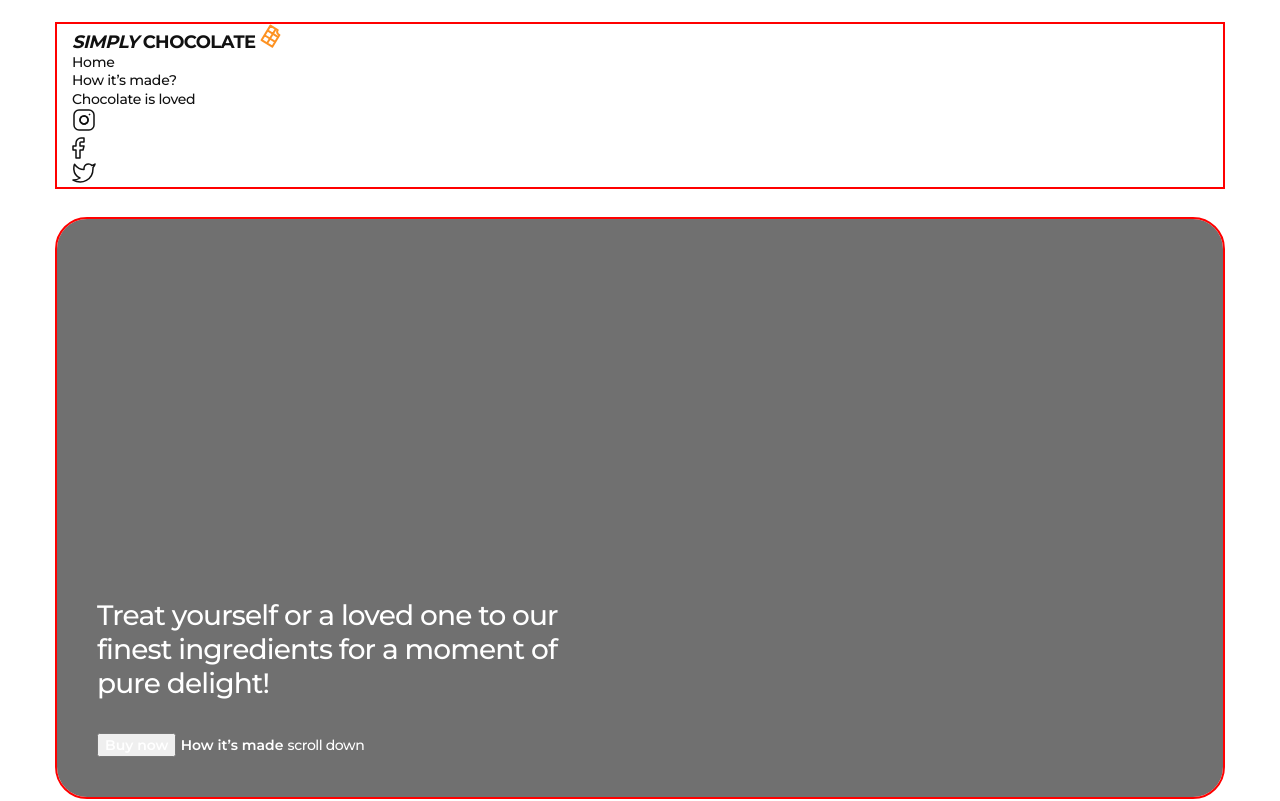
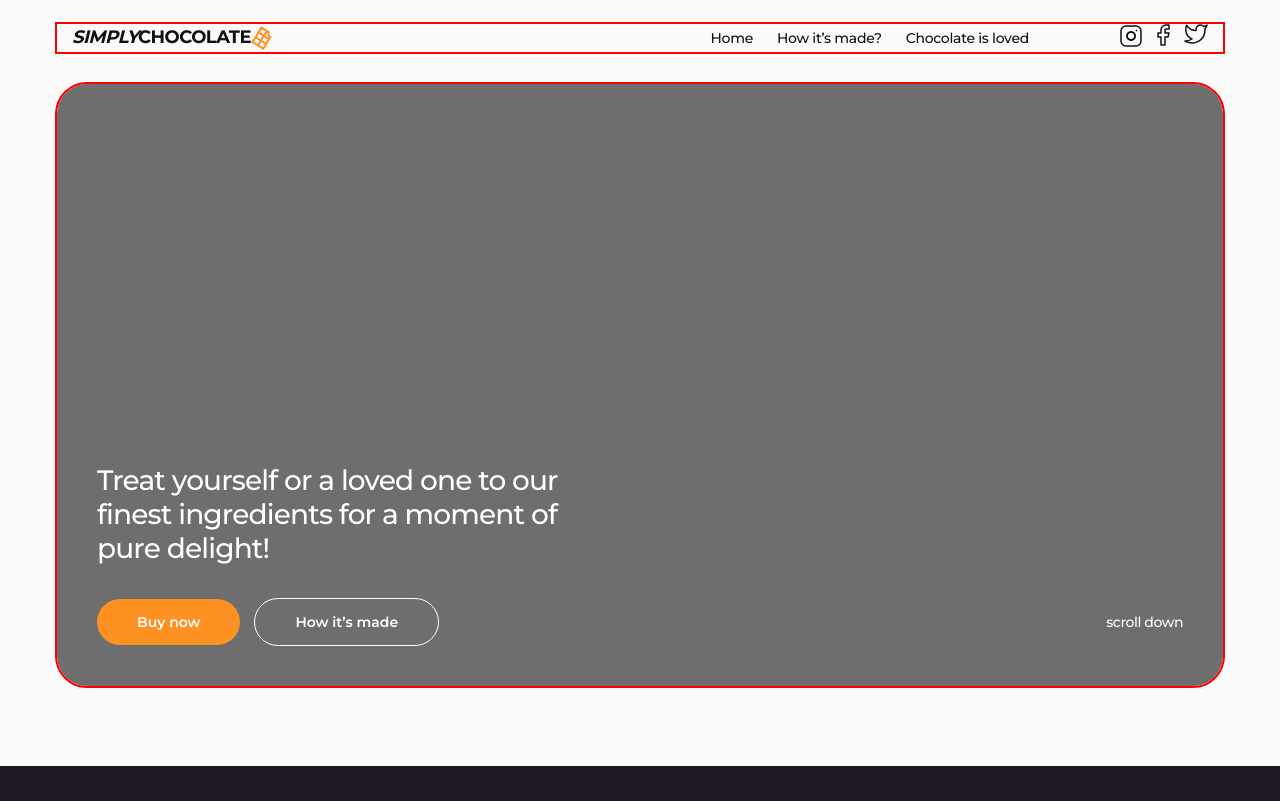
Before and after one commit to PrysiazhnaIra/FSO-104, a plain HTML site: page index.html in a window 1280 px wide. Shown: the top 801 px of the page. Drawn offline with nearby package versions, Linux system fonts and the light colour scheme.

Commit message:
mod3 les2

```diff
--- a/css/styles.css
+++ b/css/styles.css
@@ -1,5 +1,6 @@
 body {
   font-family: "Montserrat", sans-serif;
+  background-color: #fafafa;
 }
 
 p,
@@ -29,8 +30,9 @@ a {
 }
 
 .container {
-  width: 100%;
-  max-width: 1166px;
+  /* width: 100%;
+  max-width: 1166px; */
+  width: 1166px;
   padding-left: 15px;
   padding-right: 15px;
   margin: 0 auto;
@@ -76,16 +78,41 @@ a {
   padding-bottom: 32px;
 }
 
+.header-container {
+  display: flex;
+  align-items: center;
+}
+
 .header-logo {
   color: #111;
   font-size: 18px;
   font-weight: 700;
   line-height: 1.11;
   letter-spacing: -0.03em;
+  display: flex;
+  align-items: center;
 }
 
 .header-logo-italic {
   font-style: italic;
+}
+
+.header-navigation {
+  display: flex;
+  flex-grow: 1;
+  margin-right: 90px;
+  align-items: center;
+  justify-content: space-between;
+}
+
+.header-menu-list {
+  display: flex;
+  gap: 24px;
+}
+
+.header-soc-list {
+  display: flex;
+  gap: 14px;
 }
 
 .header-menu-link {
@@ -123,12 +150,22 @@ a {
   margin-bottom: 32px;
 }
 
+.hero-buttons {
+  display: flex;
+  align-items: center;
+}
+
 .hero-btn {
   color: #fff;
   font-family: inherit;
   font-size: 14px;
   font-weight: 600;
   line-height: normal;
+  border-radius: 100px;
+  background: #fd9222;
+  border: none;
+  padding: 14px 40px;
+  margin-right: 14px;
 }
 
 .hero-made-link {
@@ -136,6 +173,10 @@ a {
   font-size: 14px;
   font-weight: 600;
   line-height: normal;
+  border-radius: 100px;
+  border: 1px solid #fff;
+  background-color: transparent;
+  padding: 14px 40px;
 }
 
 .hero-scroll-link {
@@ -144,6 +185,7 @@ a {
   font-weight: 500;
   line-height: 1.29;
   letter-spacing: -0.03em;
+  margin-left: auto;
 }
 
 /* features */
@@ -154,9 +196,13 @@ a {
 }
 
 .features-list {
+  display: flex;
+  gap: 88px;
+  padding: 0 18px;
 }
 
 .features-item {
+  width: calc((100% - 176px) / 3);
 }
 
 .features-subtitle {
@@ -199,12 +245,22 @@ a {
 }
 
 .taste-list {
+  display: flex;
+  flex-wrap: wrap;
+  /* gap: 24px 32px; */
+  column-gap: 32px;
+  row-gap: 24px;
 }
 
 .taste-item {
+  background-color: #fd9222;
+  border-radius: 15px;
+  padding: 28px 23px;
+  flex-basis: calc((100% - 96px) / 4);
 }
 
 .taste-picture {
+  margin-bottom: 36px;
 }
 
 .taste-subtitle {
@@ -221,12 +277,25 @@ a {
 /* made */
 
 .made {
+  padding-top: 60px;
+  padding-bottom: 60px;
+}
+
+.made-wrapper {
+  display: flex;
+  gap: 20px;
 }
 
 .made-title {
+  margin-bottom: 50px;
 }
 
-.made-img {
+.made-image {
+}
+
+.made.content {
+  padding: 32px;
+  background-color: #ffffff;
 }
 
 .made-subtitle {
@@ -234,12 +303,18 @@ a {
   font-size: 18px;
   font-weight: 600;
   line-height: 1.33;
+  margin-bottom: 28px;
 }
 
 .made-list {
 }
 
 .made-item {
+  margin-bottom: 24px;
+}
+
+.made-item:last-child {
+  margin-bottom: 0;
 }
 
 .made-item-text {
--- a/index.html
+++ b/index.html
@@ -18,7 +18,7 @@
   </head>
   <body>
     <header class="header">
-      <div class="container">
+      <div class="container header-container">
         <nav class="header-navigation">
           <a class="header-logo" href=""
             ><span class="header-logo-italic">SIMPLY</span> CHOCOLATE
@@ -39,28 +39,28 @@
             </li>
           </ul>
         </nav>
-        <ul class="header-menu-list">
-          <li class="header-menu-item">
+        <ul class="header-soc-list">
+          <li class="header-soc-item">
             <a
-              class="header-menu-link"
+              class="header-soc-link"
               href=""
               target="_blank"
               rel="noopener noreferrer"
               ><img src="./images/inst.svg" alt="instagram"
             /></a>
           </li>
-          <li class="header-menu-item">
+          <li class="header-soc-item">
             <a
-              class="header-menu-link"
+              class="header-soc-link"
               href=""
               target="_blank"
               rel="noopener noreferrer"
               ><img src="./images/facebook.svg" alt="facebook"
             /></a>
           </li>
-          <li class="header-menu-item">
+          <li class="header-soc-item">
             <a
-              class="header-menu-link"
+              class="header-soc-link"
               href=""
               target="_blank"
               rel="noopener noreferrer"
@@ -77,9 +77,11 @@
             Treat yourself or a loved one to our finest ingredients for a moment
             of pure delight!
           </h1>
+          <div class="hero-buttons">
             <button type="button" class="hero-btn">Buy now</button>
             <a href="" class="hero-made-link">How it’s made</a>
             <a href="" class="hero-scroll-link">scroll down</a>
+          </div>
         </div>
       </section>
       <section class="features">
@@ -203,34 +205,39 @@
         </div>
       </section>
       <section class="made">
+        <div class="container">
           <h2 class="made-title title">hOW IT’S <span>made?</span></h2>
+          <div class="made-wrapper">
             <img
-          class="made-img"
+              class="made-image"
               src="./images/chocolate_made.jpeg"
               alt="preparating"
               width="600"
               height="400"
             />
+            <div class="made-content">
               <h3 class="made-subtitle">
-          Try our chocolates today and discover the perfect balance of flavor
+                Try our chocolates today and discover the perfect balance of
+                flavor
               </h3>
               <ul class="made-list">
                 <li class="made-item">
                   <p class="made-item-text">
-              Heat the milk in a saucepan without bringing it to a boil. Add
-              sugar and cocoa powder.
+                    Heat the milk in a saucepan without bringing it to a boil.
+                    Add sugar and cocoa powder.
                   </p>
                 </li>
                 <li class="made-item">
                   <p class="made-item-text">
-              At the same time, prepare a water bath. Melt the butter on it.
+                    At the same time, prepare a water bath. Melt the butter on
+                    it.
                   </p>
                 </li>
                 <li class="made-item">
                   <p class="made-item-text">
-              "Mix" the milk mixture and already liquid butter. Mix thoroughly
-              with a silicone spatula so that the mass becomes uniform and
-              silky.
+                    "Mix" the milk mixture and already liquid butter. Mix
+                    thoroughly with a silicone spatula so that the mass becomes
+                    uniform and silky.
                   </p>
                 </li>
                 <li class="made-item">
@@ -240,11 +247,14 @@
                 </li>
                 <li class="made-item">
                   <p class="made-item-text">
-              Pour the chocolate into special containers (can be replaced with
-              ice molds). Allow to cool and harden.
+                    Pour the chocolate into special containers (can be replaced
+                    with ice molds). Allow to cool and harden.
                   </p>
                 </li>
               </ul>
+            </div>
+          </div>
+        </div>
       </section>
       <section class="products">
         <h2 class="products-title title">Our <span>pRODUCTS</span></h2>
```
Lines whose indentation alone changed are shown as unchanged.
